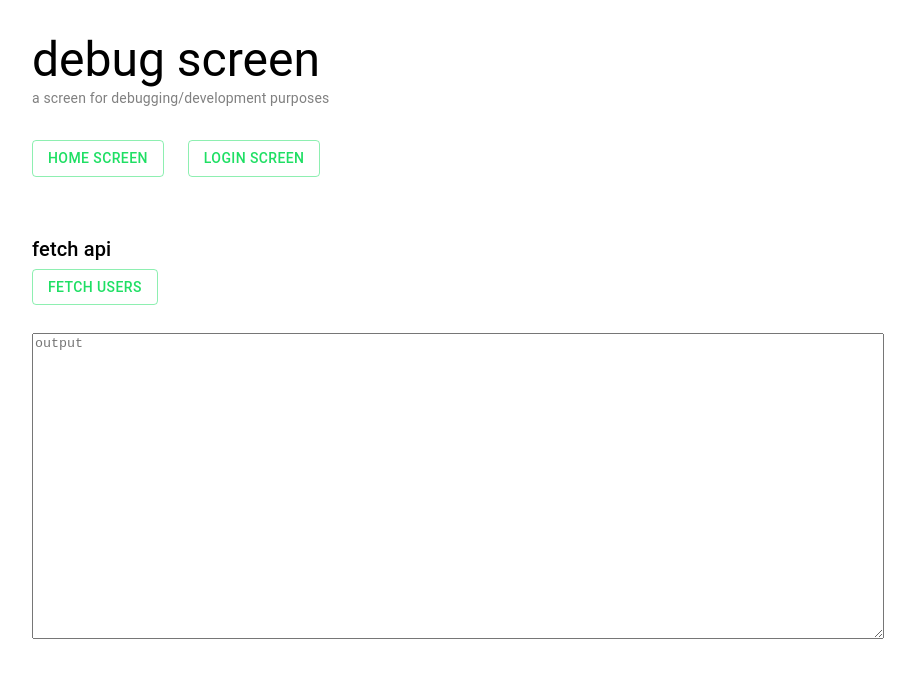
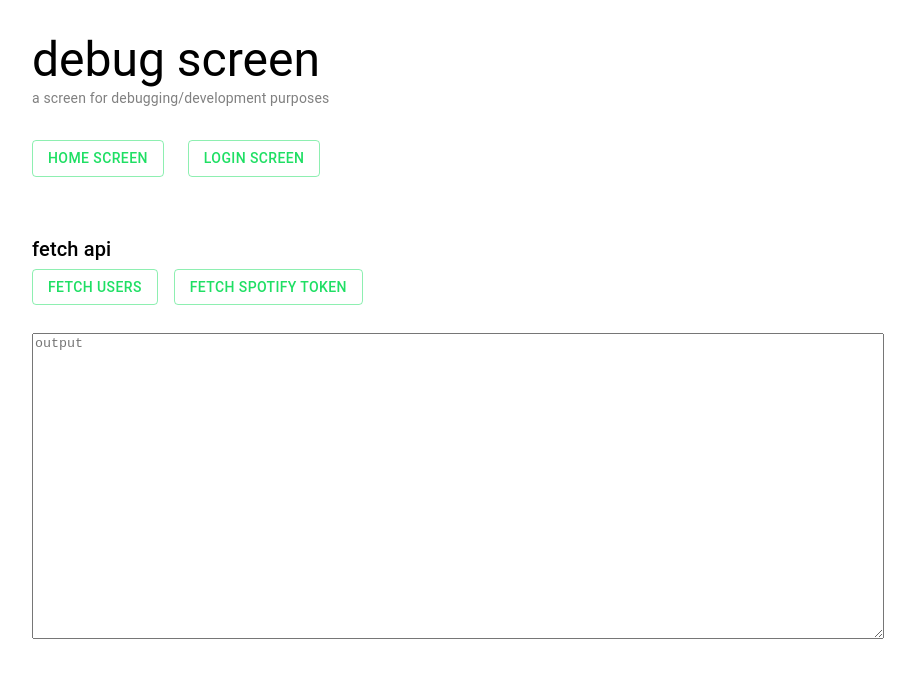
Before and after one commit to tna113/spotifywfriends, a React (Create React App) app in the folder client/: page / in a window 1280 px wide. Shown: the top 678 px of the page, without its empty margins (182-1097 px from the left). Built offline with nearby package versions, Linux system fonts and the light colour scheme.

Commit message:
fetch spotify access token implementation on debug page

```diff
--- a/client/src/features/debug/DebugScreen.jsx
+++ b/client/src/features/debug/DebugScreen.jsx
@@ -1,8 +1,9 @@
+/* eslint-disable import/no-extraneous-dependencies */
 import React, { useState } from "react";
 import { Button, Typography } from "@mui/material";
 import { Link } from "react-router-dom";
-// eslint-disable-next-line import/no-extraneous-dependencies
 import axios from "axios";
+import { Stack } from "@mui/system";
 import Page from "../../components/Page";
 
 const buttonBox = {
@@ -49,6 +50,33 @@ export default function DebugScreen() {
             .catch((err) => ([{error: err}]))
     };
 
+    //get access token
+    const getToken = async (event) => {
+        event.preventDefault();
+
+        //define headers, parameters
+        const axiosConfig = {
+            headers: {
+                "Content-Type": "application/x-www-form-urlencoded",
+            },
+        };
+
+        const json = {
+            grant_type: "client_credentials",
+            client_id: "4f75feb86a3d49adb5a7df64f4d8780d",
+            client_secret: "ee257029ff0a4e999bd831c347bca096",
+        };
+
+        const data = new URLSearchParams(Object.entries(json)).toString();
+
+        //use axios to make post request
+        axios.post('https://accounts.spotify.com/api/token', data, axiosConfig)
+            .then(response => {
+                setOutput(JSON.stringify(response.data));
+            })
+            .catch(err => ([{error: err}]));
+    }
+
     return (
         <Page title="debug screen" subtitle="a screen for debugging/development purposes">
             <div style={buttonBox}>
@@ -61,9 +89,16 @@ export default function DebugScreen() {
 
             <div style={apiBox}>
                 <Typography variant="h6">fetch api</Typography>
-                <div style={buttonBox}>
-                    <Button variant="outlined" onClick={(event) => fetchUsers(event)}>fetch users</Button>
-                </div>
+
+                <Stack direction='row' spacing={2}>
+                    <div style={buttonBox}>
+                        <Button variant="outlined" onClick={(event) => fetchUsers(event)}>fetch users</Button>
+                    </div>
+                    <div style={buttonBox}>
+                        <Button variant="outlined" onClick={(event) => getToken(event)}>fetch spotify token</Button>
+                    </div>
+                </Stack>
+
                 <textarea rows="20" placeholder={output} />
             </div>
         </Page>
--- a/package.json
+++ b/package.json
@@ -13,6 +13,7 @@
   "author": "",
   "license": "ISC",
   "dependencies": {
+    "@mui/system": "^5.15.6",
     "axios": "^1.6.4",
     "cors": "^2.8.5",
     "express": "^4.18.2",
```
Also changed, not shown: 1 other file (tests, documents, lock files or other folders).
